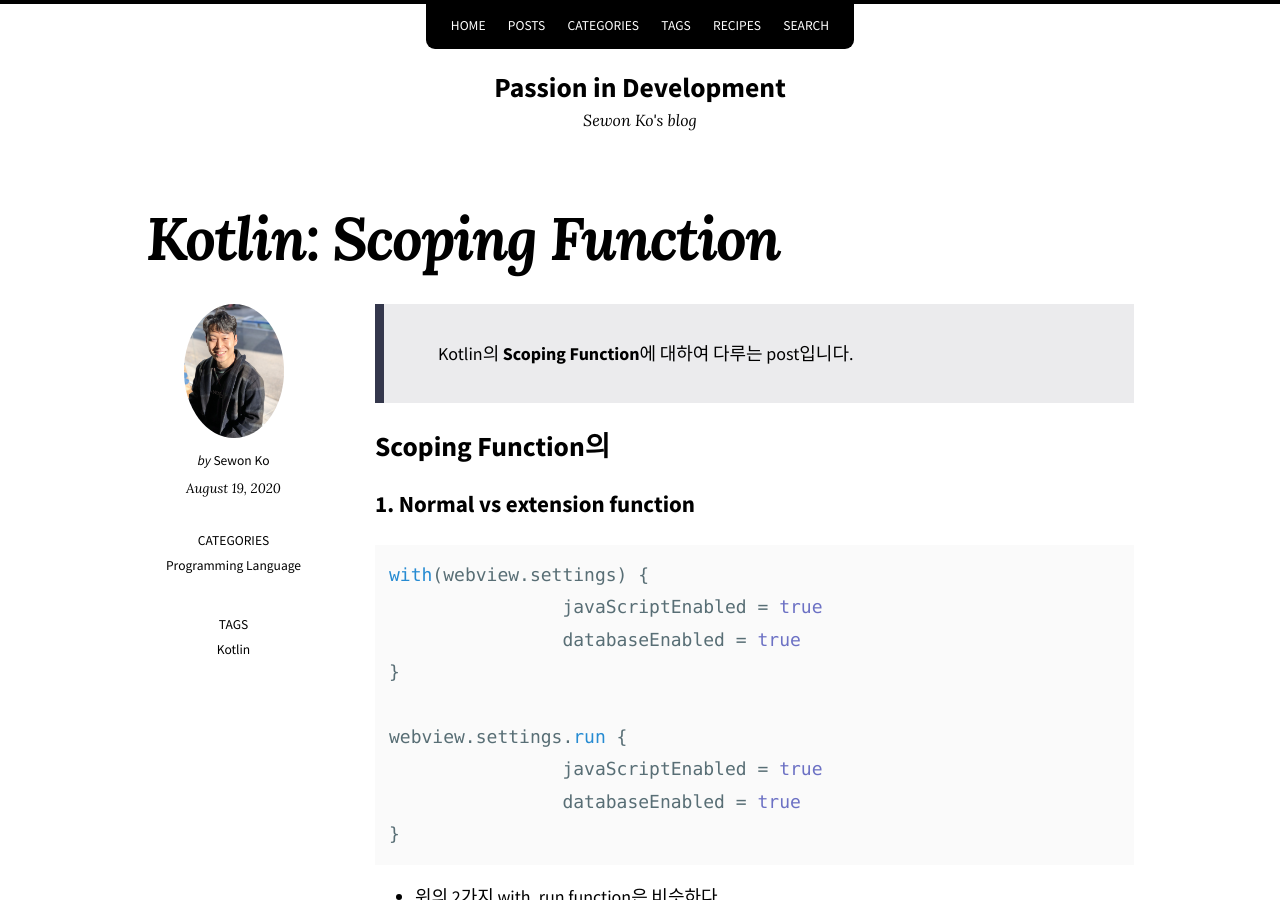
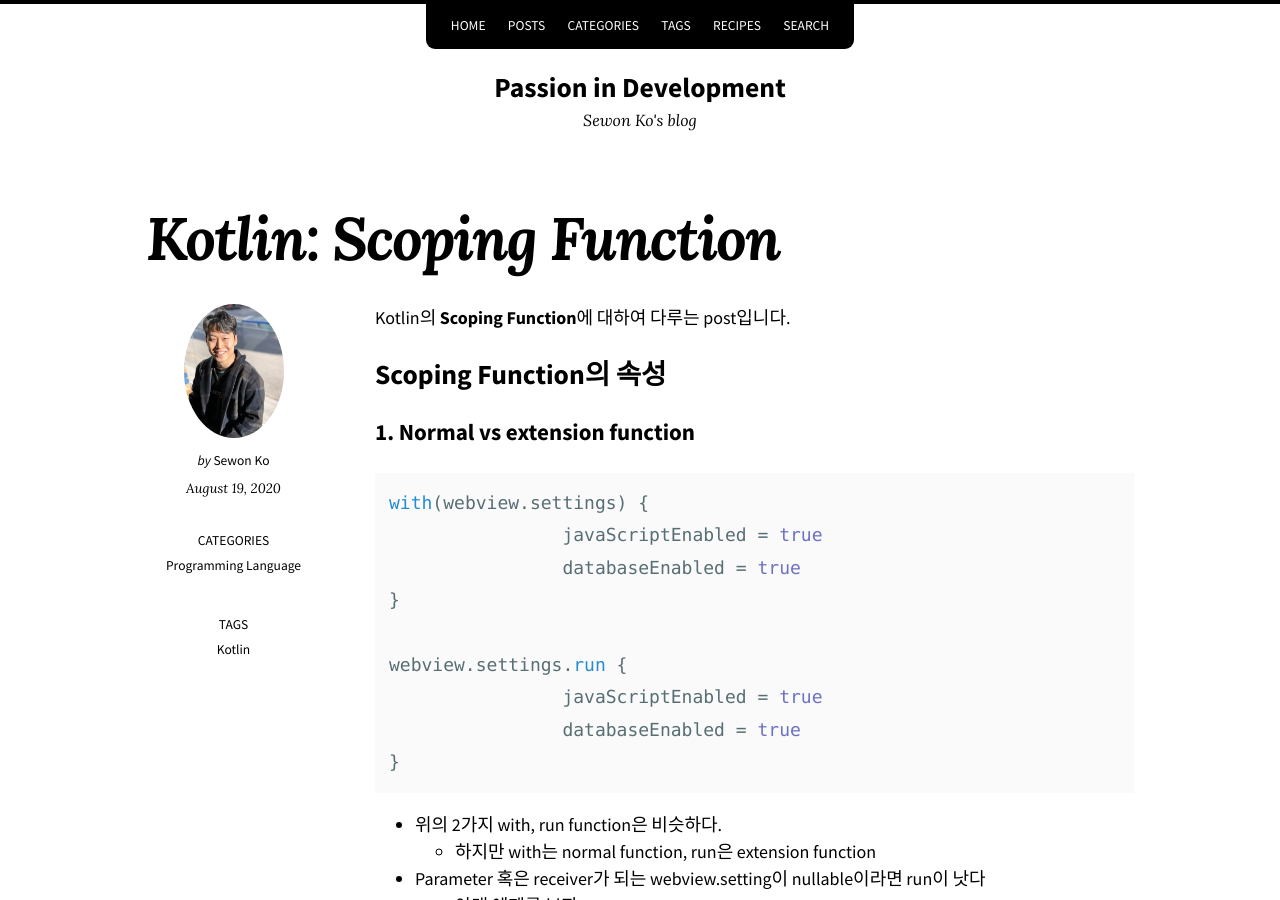
Before and after one commit to dream365/dream365.github.io, a Jekyll site: the page built from _posts/2020-08-19-kotlin-scoping-function.md, in a window 1280 px wide and 900 px high. Built offline with Jekyll 4.4.1, drawn with Linux system fonts in a browser that asks for light colours; nearby versions of some CDN libraries; comment, search, counter and statistics services are not loaded.

Commit message:
Update 2020-08-19-kotlin-scoping-function.md

```diff
--- a/_posts/2020-08-19-kotlin-scoping-function.md
+++ b/_posts/2020-08-19-kotlin-scoping-function.md
@@ -10,9 +10,9 @@ author:
 last_modified_at: 2020-08-19T10:18:00-00:00
 ---
 
-> Kotlin의 **Scoping Function**에 대하여 다루는 post입니다.
+Kotlin의 **Scoping Function**에 대하여 다루는 post입니다.
 
-## Scoping Function의
+## Scoping Function의 속성
 
 ### 1. Normal vs extension function
 
```
